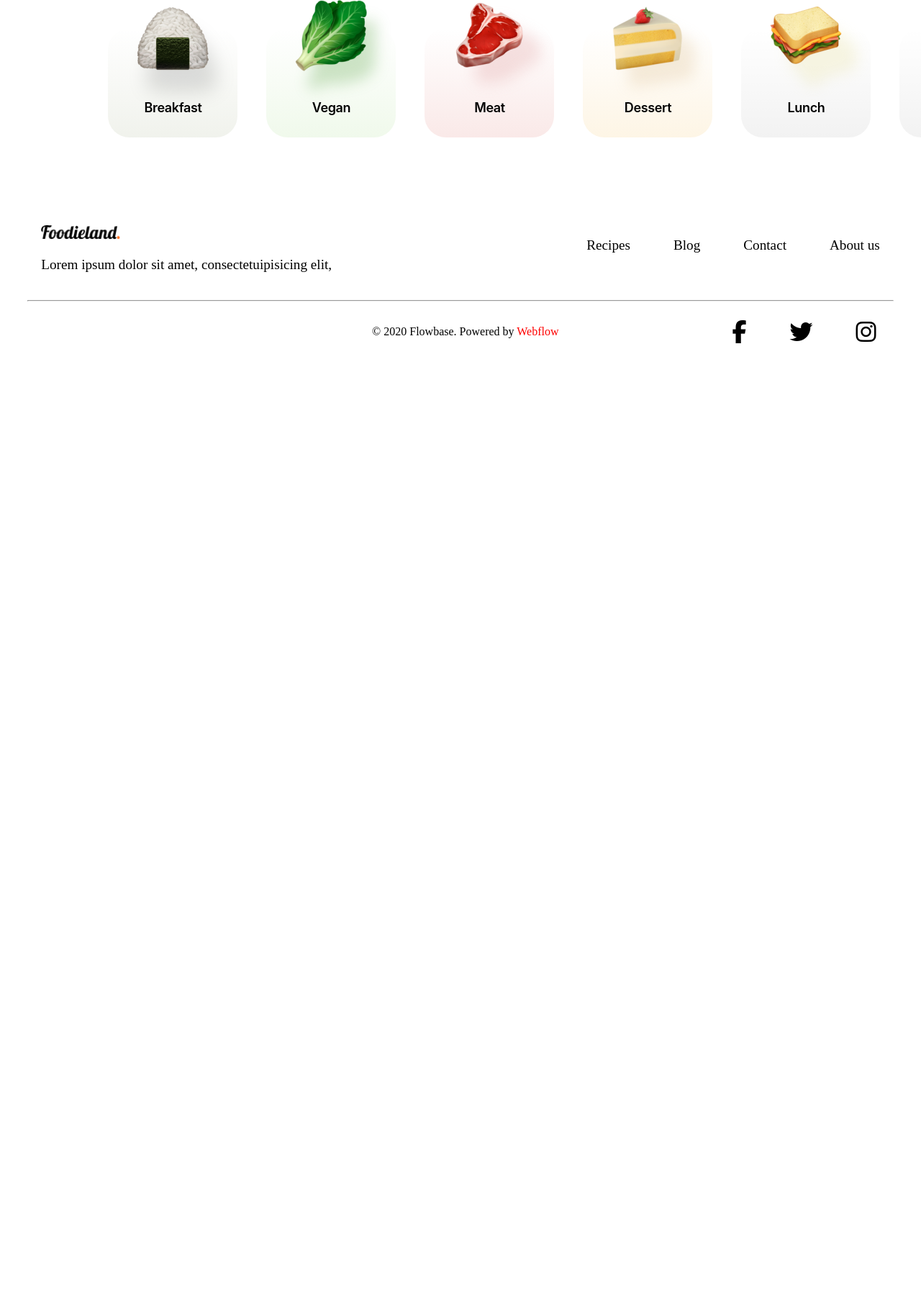
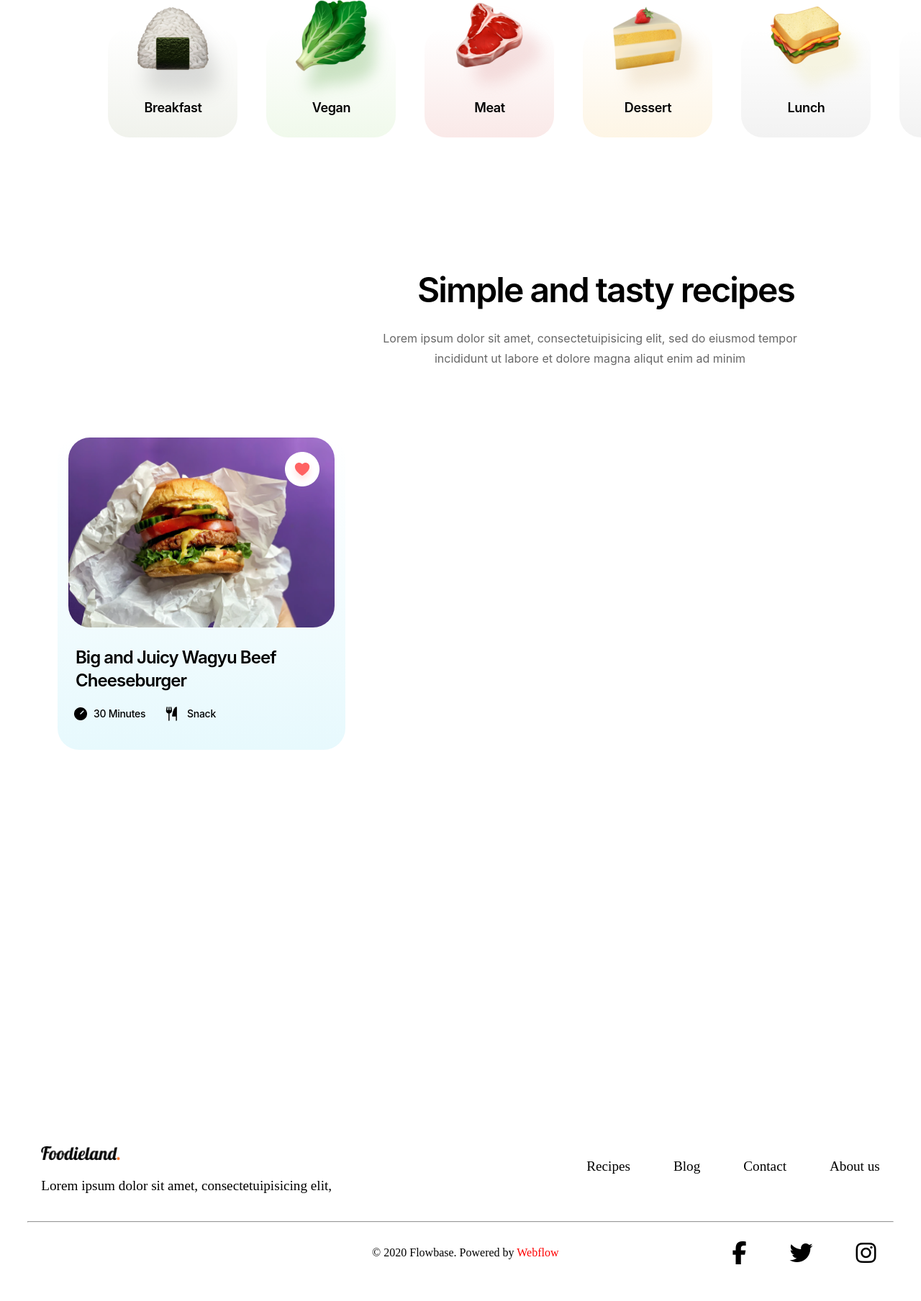
Before and after one commit to FloreFabre/foodlife, a PHP site: page / in a window 1280 px wide; the page is wider, and only the part inside the window is pictured. Shown: the part 1101-2909 px from the top of that part at 72% size. Before the commit the page ends 1578 px from the top of that part, so only its background shows below. Run offline with PHP 8.4, Linux system fonts and the light colour scheme; some libraries are stand-ins or nearby versions.

Commit message:
début d'intégration des recettes

```diff
--- a/css/style.css
+++ b/css/style.css
@@ -194,7 +194,7 @@ li {
 
   align-items: center;
   background-color: rgb(255, 255, 255);
-  margin-top: 100%;
+  margin-top: 200%;
   margin-bottom: 3%;
   padding-bottom: 0%;
 
@@ -865,3 +865,164 @@ color: #000000;
   color: #000000;
 
 }
+
+/* css des recettes */
+
+.recette{
+
+  display: grid;
+
+}
+
+
+
+.simplyrecipes{
+
+  position: absolute;
+  width: 526px;
+  height: 58px;
+  left: 580px;
+  top: 1475px;
+
+  font-family: 'Inter';
+  font-style: normal;
+  font-weight: 600;
+  font-size: 48px;
+  line-height: 58px;
+  /* identical to box height */
+
+  letter-spacing: -0.04em;
+
+  color: #000000;
+
+}
+
+.simplyTexte{
+
+  position: absolute;
+width: 600px;
+height: 56px;
+left: 520px;
+top: 1557px;
+
+font-family: 'Inter';
+font-style: normal;
+font-weight: 400;
+font-size: 16px;
+line-height: 28px;
+/* or 175% */
+
+text-align: center;
+
+color: rgba(0, 0, 0, 0.6);
+}
+
+.recette1{
+
+  position: absolute;
+  width: 400px;
+  height: 434px;
+  left: 80px;
+  top: 1709px;
+
+  background: linear-gradient(180deg, rgba(231, 249, 253, 0) 0%, #E7F9FD 100%);
+  border-radius: 30px;
+
+}
+
+.imgR1{
+
+  position: absolute;
+  width: 370px;
+  height: 264px;
+  left: 15px;
+  top: 0px;
+  border-radius: 30px;
+
+}
+
+.recette1Texte{
+
+  position: absolute;
+  width: 352px;
+  height: 64px;
+  left: 25px;
+  top: 290px;
+
+  font-family: 'Inter';
+  font-style: normal;
+  font-weight: 600;
+  font-size: 24px;
+  line-height: 32px;
+  /* or 133% */
+
+  letter-spacing: -0.04em;
+
+  color: #000000;
+
+
+}
+
+.imgTimeR1{
+  position: absolute;
+  width: 18px;
+  height: 18px;
+  left: 23px;
+  top: 375px;
+
+}
+
+.minR1{
+  position: absolute;
+  width: 73px;
+  height: 17px;
+  left: 50px;
+  top: 375px;
+
+  font-family: 'Inter';
+  font-style: normal;
+  font-weight: 500;
+  font-size: 14px;
+  line-height: 17px;
+  /* identical to box height */
+
+  letter-spacing: -0.02em;
+
+}
+
+.imgCatR1{
+  display: flex;
+  position: absolute;
+width: 8.25px;
+height: 19.5px;
+left: 150px;
+top: 374px;
+
+}
+
+.catR1{
+
+  position: absolute;
+  width: 53px;
+  height: 17px;
+  left: 180px;
+  top: 375px;
+
+  font-family: 'Inter';
+  font-style: normal;
+  font-weight: 500;
+  font-size: 14px;
+  line-height: 17px;
+  /* identical to box height */
+
+  letter-spacing: -0.02em;
+}
+
+.likeR1{
+
+  position: absolute;
+width: 48px;
+height: 48px;
+left: 316px;
+top: 20px;
+}
--- a/index.php
+++ b/index.php
@@ -100,6 +100,7 @@
 
   </div>
 
+  <!-- CATEGORIES -->
   <div class="categories">
 
     <div class="categorieTexte">
@@ -108,12 +109,14 @@
         <span class="viewAllCatTexte">View All Categories</span>
       </div>
     </div>
+
+
     <div class="breakfast">
       <img class="imgbreakfast" src="./img/criz.png" alt="">
       <span class="breakfastTexte">Breakfast</span>
     </div>
 
-</div>
+
     <div class="vegan">
       <img class="imgvegan" src="./img/cvegan.png" alt="">
       <span class="veganTexte">Vegan</span>
@@ -138,6 +141,31 @@
       <img class="imgchocolate" src="./img/cchoco.png" alt="">
       <span class="chocolateTexte">Chocolate</span>
     </div>
+
+    <!-- RECETTES -->
+  </div>
+
+  <div class="recette">
+
+    <span class="simplyrecipes">Simple and tasty recipes</span>
+    <span class="simplyTexte">Lorem ipsum dolor sit amet, consectetuipisicing elit, sed do eiusmod tempor incididunt ut labore et dolore magna aliqut enim ad minim </span>
+
+    <div class="recette1">
+      <img class="imgR1" src="./img/burger.png" alt="">
+      <img class="likeR1" src="./img/like.png" alt="">
+      <span class="recette1Texte"> Big and Juicy Wagyu Beef Cheeseburger</span>
+      <img class="imgTimeR1" src="./img/Vector.png" alt="">
+      <span class="minR1"> 30 Minutes</span>
+      <div class="imgCatR1">
+          <img class="" src="./img/Vector (1).png" alt="">
+          <img class="" src="./img/Vector (2).png" alt="">
+        </div>
+      <span class="catR1">Snack</span>
+
+    </div>
+
+
+
 
 
 
```
Also changed, not shown: img/burger.png (added), img/like.png (added). Lines whose indentation alone changed are shown as unchanged.
